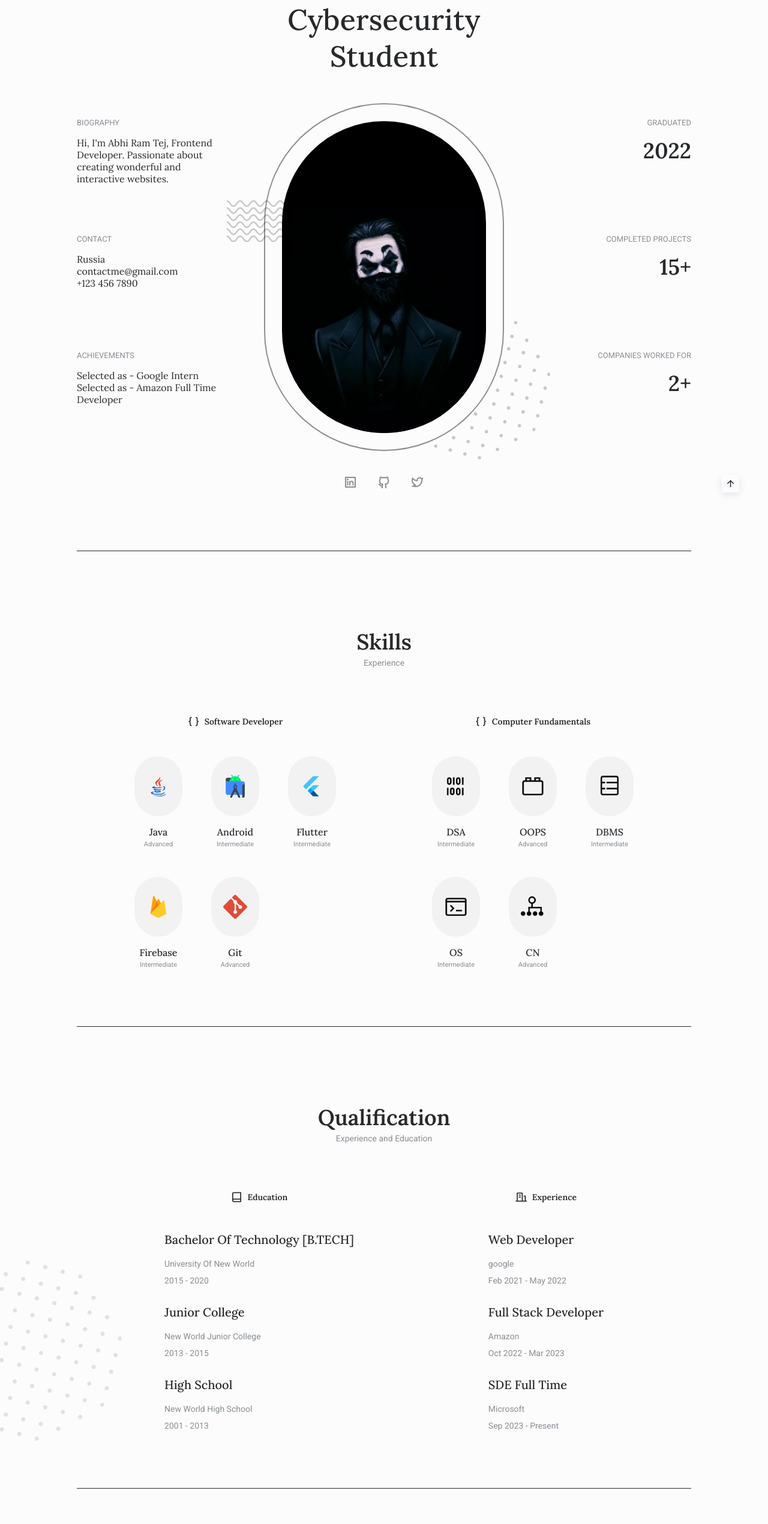
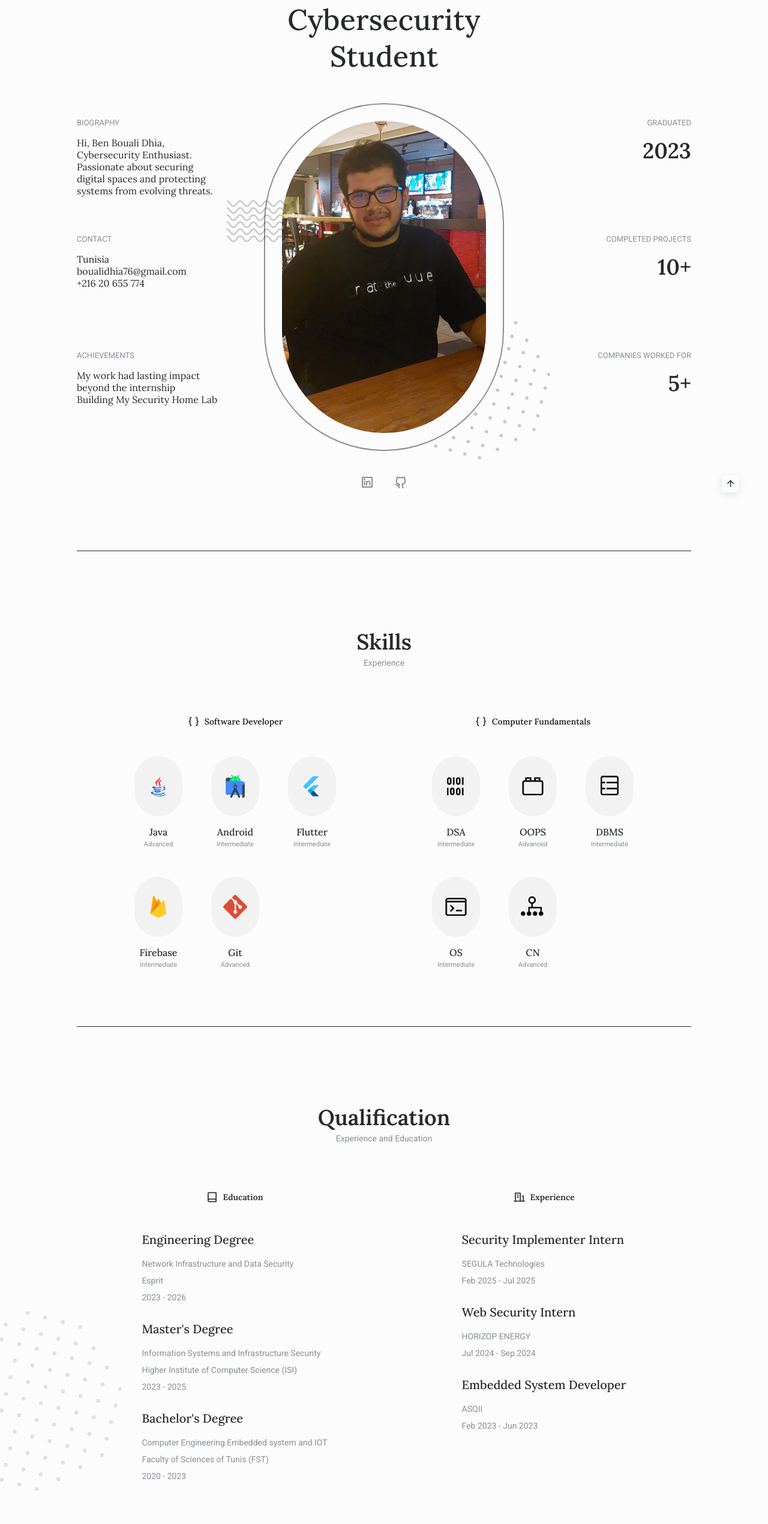
Before and after one commit to Dhia-Ben-Bouali/My_WebSite, a plain HTML site: page Web/index.html in a window 1280 px wide. Shown: the part 219-2760 px from the top of the page at 60% size. Drawn offline with nearby package versions, Linux system fonts and the light colour scheme.

Commit message:
developement

```diff
--- a/Web/assets/css/styles.css
+++ b/Web/assets/css/styles.css
@@ -1146,7 +1146,7 @@ body.dark-theme{
   }
 
   .home__perfil img{
-    width: 300px;
+    width: 400px;
   }
 
   .home__shape-wawes{
--- a/Web/index.html
+++ b/Web/index.html
@@ -90,20 +90,17 @@
                         </h1>
                         <div class="home__blob grid">
                             <div class="home__perfil">
-                                <img src="PF.jpg" alt="home perfil">
+                                <img src="123.jpg" alt="home perfil">
                             </div>
                             <img src="assets/img/shape-wawes.svg" alt="" class="home__shape-wawes">
                             <img src="assets/img/shape-circle.svg" alt="" class="home__shape-circle">
                         </div>
                         <ul class="home__social">
-                            <a href="#" target="_blank" class="home__social-link">
+                            <a href="https://www.linkedin.com/in/dhia-ben-bouali/" target="_blank" class="home__social-link">
                                 <i class="ri-linkedin-box-line"></i>
                             </a>
-                            <a href="#" target="_blank" class="home__social-link">
+                            <a href="https://github.com/Dhia-Ben-Bouali" target="_blank" class="home__social-link">
                                 <i class="ri-github-line"></i>
-                            </a>
-                            <a href="#" target="_blank" class="home__social-link">
-                                <i class="ri-twitter-line"></i>
                             </a>
                         </ul>
                     </div>
@@ -114,8 +111,8 @@
                                 BIOGRAPHY
                             </h3>
                             <p class="home__info-description">
-                                Hi, I'm Abhi Ram Tej, Frontend Developer.
-                                Passionate about creating wonderful and interactive websites.
+                                Hi, Ben Bouali Dhia, Cybersecurity Enthusiast.
+                                Passionate about securing digital spaces and protecting systems from evolving threats.
                             </p>
                         </div>
                         <div>
@@ -123,9 +120,9 @@
                                 CONTACT
                             </h3>
                             <p class="home__info-description">
-                                Russia <br>
-                                contactme@gmail.com <br>
-                                +123 456 7890 <br>
+                                Tunisia <br>
+                                boualidhia76@gmail.com <br>
+                                +216 20 655 774 <br>
                             </p>
                         </div>
                         <div>
@@ -133,8 +130,8 @@
                                 ACHIEVEMENTS
                             </h3>
                             <p class="home__info-description">
-                                Selected as - Google Intern <br>
-                                Selected as - Amazon Full Time Developer<br>
+                                My work had lasting impact beyond the internship<br>
+                                Building My Security Home Lab<br>
                             </p>
                         </div>
                     </div>
@@ -146,7 +143,7 @@
                                 GRADUATED
                             </h3>
                             <p class="home__info-number">
-                                2022
+                                2023
                             </p>
                         </div>
                         <div>
@@ -154,7 +151,7 @@
                                 COMPLETED PROJECTS
                             </h3>
                             <p class="home__info-number">
-                                15+
+                                10+
                             </p>
                         </div>
                         <div>
@@ -162,7 +159,7 @@
                                 COMPANIES WORKED FOR
                             </h3>
                             <p class="home__info-number">
-                                2+
+                                5+
                             </p>
                         </div>
                     </div>
@@ -325,35 +322,44 @@
                         <div class="qualification__info">
                             <div>
                                 <h3 class="qualification__name">
-                                    Bachelor Of Technology [B.TECH]
+                                    Engineering Degree
                                 </h3>
                                 <span class="qualification__country">
-                                    University Of New World
+                                    Network Infrastructure and Data Security
+                                </span>
+                                <span class="qualification__country">
+                                    Esprit
                                 </span>
                                 <span class="qualification__year">
-                                    2015 - 2020
+                                    2023 - 2026
                                 </span>
                             </div>
                             <div>
                                 <h3 class="qualification__name">
-                                    Junior College
+                                    Master's Degree
                                 </h3>
                                 <span class="qualification__country">
-                                    New World Junior College
+                                    Information Systems and Infrastructure Security
+                                </span>
+                                <span class="qualification__country">
+                                    Higher Institute of Computer Science (ISI)
                                 </span>
                                 <span class="qualification__year">
-                                    2013 - 2015
+                                    2023 - 2025
                                 </span>
                             </div>
                             <div>
                                 <h3 class="qualification__name">
-                                    High School
+                                    Bachelor's Degree
                                 </h3>
                                 <span class="qualification__country">
-                                    New World High School
+                                    Computer Engineering Embedded system and IOT
+                                </span>
+                                <span class="qualification__country">
+                                    Faculty of Sciences of Tunis (FST)
                                 </span>
                                 <span class="qualification__year">
-                                    2001 - 2013
+                                    2020 - 2023
                                 </span>
                             </div>
                         </div>
@@ -366,35 +372,35 @@
                         <div class="qualification__info">
                             <div>
                                 <h3 class="qualification__name">
-                                    Web Developer
+                                    Security Implementer Intern
                                 </h3>
                                 <span class="qualification__country">
-                                    google
+                                    SEGULA Technologies
                                 </span>
                                 <span class="qualification__year">
-                                    Feb 2021 - May 2022
+                                    Feb 2025 - Jul 2025
                                 </span>
                             </div>
                             <div>
                                 <h3 class="qualification__name">
-                                    Full Stack Developer
+                                    Web Security Intern
                                 </h3>
                                 <span class="qualification__country">
-                                    Amazon
+                                    HORIZOP ENERGY
                                 </span>
                                 <span class="qualification__year">
-                                    Oct 2022 - Mar 2023
+                                    Jul 2024 - Sep 2024
                                 </span>
                             </div>
                             <div>
                                 <h3 class="qualification__name">
-                                    SDE Full Time
+                                    Embedded System Developer
                                 </h3>
                                 <span class="qualification__country">
-                                    Microsoft
+                                    ASQII
                                 </span>
                                 <span class="qualification__year">
-                                    Sep 2023 - Present
+                                    Feb 2023 - Jun 2023
                                 </span>
                             </div>
                         </div>
@@ -545,7 +551,7 @@
                                     Email
                                 </span>
                                 <span class="contact__data-info">
-                                    contactme@gmail.com
+                                    boualidhia76@gmail.com
                                 </span>
                             </div>
                             <div class="contact__data">
@@ -553,21 +559,10 @@
                                     WhatsApp
                                 </span>
                                 <span class="contact__data-info">
-                                    +xxxxxxxxxx
+                                    +216 20 655 774
                                 </span>
                                 <a href="#" target="_blank" class="contact__button">
                                     Text me <i class="ri-arrow-right-line"></i>
-                                </a>
-                            </div>
-                            <div class="contact__data">
-                                <span class="contact__data-title">
-                                    Telegram
-                                </span>
-                                <span class="contact__data-info">
-                                    https://t.me/contactme
-                                </span>
-                                <a href="https://t.me/kritikmodi" target="_blank" class="contact__button">
-                                    Join <i class="ri-arrow-right-line"></i>
                                 </a>
                             </div>
                         </div>
@@ -609,10 +604,10 @@
         <footer class="footer">
             <div class="footer__container container">
                 <h1 class="footer__title">
-                    Abhi Ram Tej
+                    Ben Bouali Dhia
                 </h1>
                 <p>
-                    Frontend Developer
+                    Cybersecurity Enthusiast
                 </p>
                 <ul class="footer__list">
                     <li>
@@ -626,14 +621,11 @@
                     </li>
                 </ul>
                 <ul class="footer__social">
-                    <a href="#" target="_blank" class="footer__social-link">
+                    <a href="https://www.linkedin.com/in/dhia-ben-bouali/" target="_blank" class="footer__social-link">
                         <i class="ri-linkedin-box-line"></i>
                     </a>
-                    <a href="#" target="_blank" class="footer__social-link">
+                    <a href="https://github.com/Dhia-Ben-Bouali" target="_blank" class="footer__social-link">
                         <i class="ri-github-line"></i>
-                    </a>
-                    <a href="#" target="_blank" class="footer__social-link">
-                        <i class="ri-twitter-line"></i>
                     </a>
                 </ul>
                 <span class="footer__copy">
```
Also changed, not shown: Web/123.jpg (added), Web/PF.jpg (deleted), Web/assets/img/121.jpg (added).
